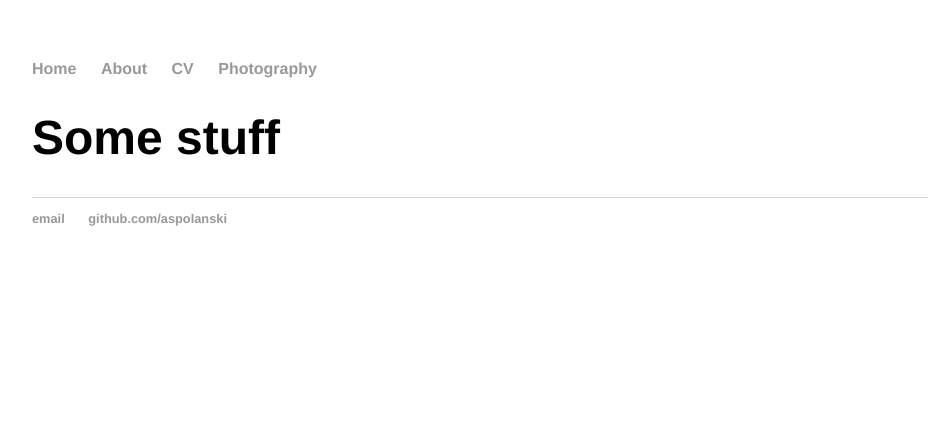
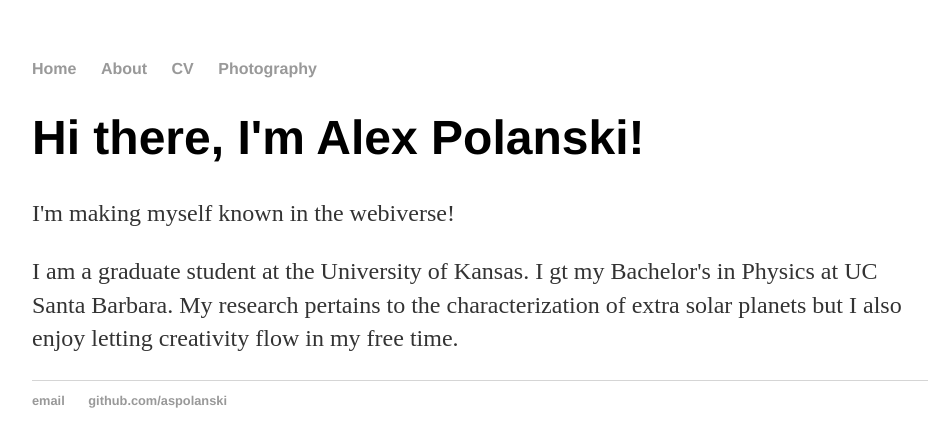
Before and after one commit to aspolanski/aspolanski.github.io, a Jekyll site: the page built from photo.md, in a window 1280 px wide. Shown: the top 447 px of the page, without its empty margins (160-1092 px from the left). Built offline with Jekyll 4.4.1, drawn with Linux system fonts in a browser that asks for light colours.

Commit message:
Update photo.md

```diff
--- a/photo.md
+++ b/photo.md
@@ -1,7 +1,11 @@
 ---
 layout: default
 Title: Photography
-permalink: https://aspolanski.github.io/photography
+permalink: /photography/
 ---
 
-<h1>Some stuff</h1>
+<div class="blurb">
+	<h1>Hi there, I'm Alex Polanski!</h1>
+	<p>I'm making myself known in the webiverse!</p>
+	<p>I am a graduate student at the University of Kansas. I gt my Bachelor's in Physics at UC Santa Barbara. My research pertains to the characterization of extra solar planets but I also enjoy letting creativity flow in my free time.</p>
+</div><!-- /.blurb -->
```
